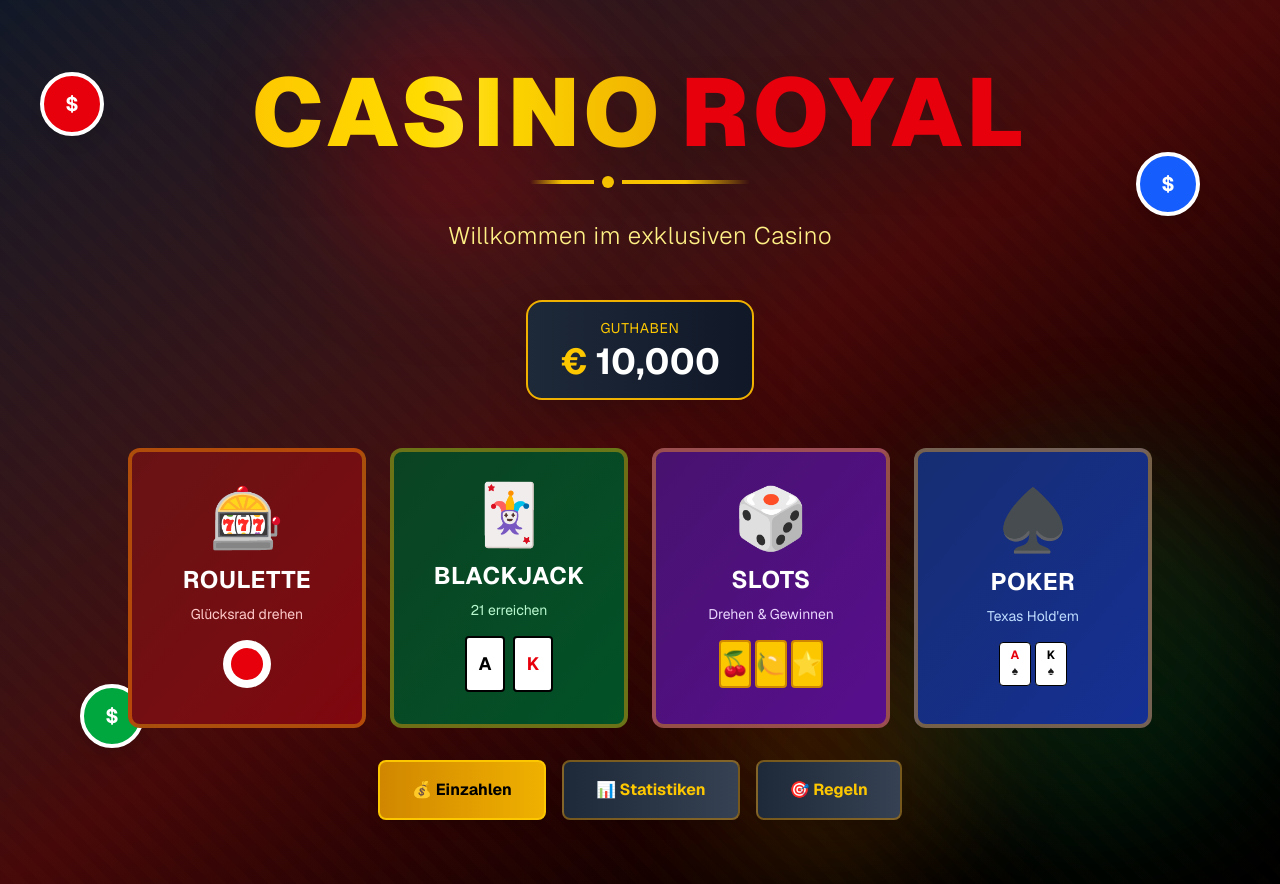
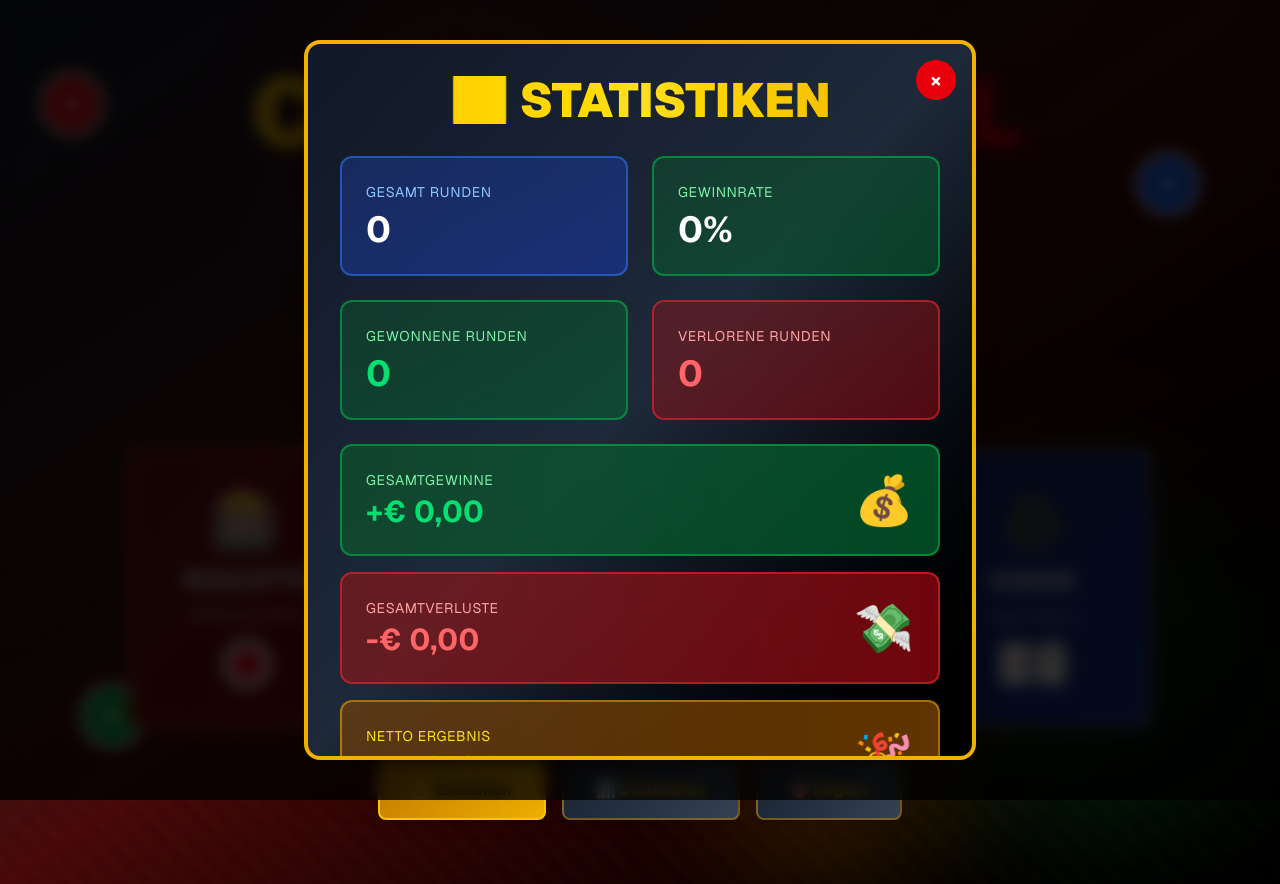
Before and after one commit to mohammad1323/my-app, a Next.js app in the folder my-app/: page / in a window 1280 px wide. Both pictures are taken after a click on the button "📊 Statistiken". Built offline with nearby package versions, Linux system fonts and the light colour scheme.

Commit message:
statistiken

```diff
--- a/my-app/app/page.tsx
+++ b/my-app/app/page.tsx
@@ -1,9 +1,38 @@
 'use client';
 
-import { useState } from 'react';
+import { useState, useEffect } from 'react';
+
+interface Statistics {
+  totalRounds: number;
+  wonRounds: number;
+  lostRounds: number;
+  totalWinnings: number;
+  totalLosses: number;
+}
 
 export default function Home() {
   const [hoveredGame, setHoveredGame] = useState<string | null>(null);
+  const [showStats, setShowStats] = useState(false);
+  const [statistics, setStatistics] = useState<Statistics>({
+    totalRounds: 0,
+    wonRounds: 0,
+    lostRounds: 0,
+    totalWinnings: 0,
+    totalLosses: 0,
+  });
+
+  // Load statistics from localStorage on mount
+  useEffect(() => {
+    const savedStats = localStorage.getItem('casinoStatistics');
+    if (savedStats) {
+      setStatistics(JSON.parse(savedStats));
+    }
+  }, []);
+
+  // Save statistics to localStorage whenever they change
+  useEffect(() => {
+    localStorage.setItem('casinoStatistics', JSON.stringify(statistics));
+  }, [statistics]);
 
   return (
     <div className="flex min-h-screen flex-col items-center justify-center bg-gradient-to-br from-gray-900 via-red-950 to-black font-sans relative overflow-hidden">
@@ -157,7 +186,10 @@ export default function Home() {
             <button className="px-8 py-4 rounded-lg bg-gradient-to-r from-yellow-600 to-yellow-500 text-black font-bold border-2 border-yellow-400 hover:from-yellow-500 hover:to-yellow-400 transition-all duration-300 shadow-lg hover:shadow-yellow-500/50 transform hover:scale-105">
               💰 Einzahlen
             </button>
-            <button className="px-8 py-4 rounded-lg bg-gradient-to-r from-gray-800 to-gray-700 text-yellow-400 font-bold border-2 border-yellow-600/50 hover:border-yellow-500 transition-all duration-300 shadow-lg hover:shadow-yellow-500/30 transform hover:scale-105">
+            <button
+              onClick={() => setShowStats(true)}
+              className="px-8 py-4 rounded-lg bg-gradient-to-r from-gray-800 to-gray-700 text-yellow-400 font-bold border-2 border-yellow-600/50 hover:border-yellow-500 transition-all duration-300 shadow-lg hover:shadow-yellow-500/30 transform hover:scale-105"
+            >
               📊 Statistiken
             </button>
             <button className="px-8 py-4 rounded-lg bg-gradient-to-r from-gray-800 to-gray-700 text-yellow-400 font-bold border-2 border-yellow-600/50 hover:border-yellow-500 transition-all duration-300 shadow-lg hover:shadow-yellow-500/30 transform hover:scale-105">
@@ -166,6 +198,142 @@ export default function Home() {
           </div>
         </div>
       </main>
+
+      {/* Statistics Modal */}
+      {showStats && (
+        <div className="fixed inset-0 z-50 flex items-center justify-center p-4 bg-black/80 backdrop-blur-sm">
+          <div className="relative bg-gradient-to-br from-gray-900 via-gray-800 to-black rounded-2xl border-4 border-yellow-500 shadow-2xl max-w-2xl w-full max-h-[90vh] overflow-y-auto">
+            {/* Close Button */}
+            <button
+              onClick={() => setShowStats(false)}
+              className="absolute top-4 right-4 w-10 h-10 bg-red-600 hover:bg-red-700 rounded-full flex items-center justify-center text-white font-bold text-xl transition-all duration-300 transform hover:scale-110"
+            >
+              ×
+            </button>
+
+            {/* Modal Content */}
+            <div className="p-8">
+              <h2 className="text-4xl md:text-5xl font-black text-center mb-8 bg-gradient-to-r from-yellow-400 via-yellow-300 to-yellow-500 bg-clip-text text-transparent">
+                📊 STATISTIKEN
+              </h2>
+
+              {/* Statistics Cards */}
+              <div className="grid grid-cols-1 md:grid-cols-2 gap-6 mb-6">
+                {/* Total Rounds */}
+                <div className="bg-gradient-to-br from-blue-900/50 to-blue-800/50 rounded-xl p-6 border-2 border-blue-500/50">
+                  <div className="text-blue-300 text-sm uppercase tracking-wider mb-2">Gesamt Runden</div>
+                  <div className="text-4xl font-bold text-white">{statistics.totalRounds}</div>
+                </div>
+
+                {/* Win Rate */}
+                <div className="bg-gradient-to-br from-green-900/50 to-green-800/50 rounded-xl p-6 border-2 border-green-500/50">
+                  <div className="text-green-300 text-sm uppercase tracking-wider mb-2">Gewinnrate</div>
+                  <div className="text-4xl font-bold text-white">
+                    {statistics.totalRounds > 0
+                      ? `${Math.round((statistics.wonRounds / statistics.totalRounds) * 100)}%`
+                      : '0%'}
+                  </div>
+                </div>
+
+                {/* Won Rounds */}
+                <div className="bg-gradient-to-br from-green-900/50 to-green-800/50 rounded-xl p-6 border-2 border-green-500/50">
+                  <div className="text-green-300 text-sm uppercase tracking-wider mb-2">Gewonnene Runden</div>
+                  <div className="text-4xl font-bold text-green-400">{statistics.wonRounds}</div>
+                </div>
+
+                {/* Lost Rounds */}
+                <div className="bg-gradient-to-br from-red-900/50 to-red-800/50 rounded-xl p-6 border-2 border-red-500/50">
+                  <div className="text-red-300 text-sm uppercase tracking-wider mb-2">Verlorene Runden</div>
+                  <div className="text-4xl font-bold text-red-400">{statistics.lostRounds}</div>
+                </div>
+              </div>
+
+              {/* Financial Statistics */}
+              <div className="space-y-4 mb-6">
+                {/* Total Winnings */}
+                <div className="bg-gradient-to-r from-green-900/70 to-green-800/70 rounded-xl p-6 border-2 border-green-500/50">
+                  <div className="flex items-center justify-between">
+                    <div>
+                      <div className="text-green-300 text-sm uppercase tracking-wider mb-1">Gesamtgewinne</div>
+                      <div className="text-3xl font-bold text-green-400 flex items-center gap-2">
+                        <span>+€</span>
+                        <span>{statistics.totalWinnings.toLocaleString('de-DE', { minimumFractionDigits: 2, maximumFractionDigits: 2 })}</span>
+                      </div>
+                    </div>
+                    <div className="text-5xl">💰</div>
+                  </div>
+                </div>
+
+                {/* Total Losses */}
+                <div className="bg-gradient-to-r from-red-900/70 to-red-800/70 rounded-xl p-6 border-2 border-red-500/50">
+                  <div className="flex items-center justify-between">
+                    <div>
+                      <div className="text-red-300 text-sm uppercase tracking-wider mb-1">Gesamtverluste</div>
+                      <div className="text-3xl font-bold text-red-400 flex items-center gap-2">
+                        <span>-€</span>
+                        <span>{statistics.totalLosses.toLocaleString('de-DE', { minimumFractionDigits: 2, maximumFractionDigits: 2 })}</span>
+                      </div>
+                    </div>
+                    <div className="text-5xl">💸</div>
+                  </div>
+                </div>
+
+                {/* Net Result */}
+                <div className={`bg-gradient-to-r rounded-xl p-6 border-2 ${
+                  (statistics.totalWinnings - statistics.totalLosses) >= 0
+                    ? 'from-yellow-900/70 to-yellow-800/70 border-yellow-500/50'
+                    : 'from-red-900/70 to-red-800/70 border-red-500/50'
+                }`}>
+                  <div className="flex items-center justify-between">
+                    <div>
+                      <div className={`text-sm uppercase tracking-wider mb-1 ${
+                        (statistics.totalWinnings - statistics.totalLosses) >= 0 ? 'text-yellow-300' : 'text-red-300'
+                      }`}>
+                        Netto Ergebnis
+                      </div>
+                      <div className={`text-4xl font-bold flex items-center gap-2 ${
+                        (statistics.totalWinnings - statistics.totalLosses) >= 0 ? 'text-yellow-400' : 'text-red-400'
+                      }`}>
+                        <span>{(statistics.totalWinnings - statistics.totalLosses) >= 0 ? '+' : ''}€</span>
+                        <span>{(statistics.totalWinnings - statistics.totalLosses).toLocaleString('de-DE', { minimumFractionDigits: 2, maximumFractionDigits: 2 })}</span>
+                      </div>
+                    </div>
+                    <div className="text-5xl">
+                      {(statistics.totalWinnings - statistics.totalLosses) >= 0 ? '🎉' : '📉'}
+                    </div>
+                  </div>
+                </div>
+              </div>
+
+              {/* Reset Button */}
+              <div className="flex justify-center gap-4">
+                <button
+                  onClick={() => {
+                    if (confirm('Möchten Sie wirklich alle Statistiken zurücksetzen?')) {
+                      setStatistics({
+                        totalRounds: 0,
+                        wonRounds: 0,
+                        lostRounds: 0,
+                        totalWinnings: 0,
+                        totalLosses: 0,
+                      });
+                    }
+                  }}
+                  className="px-6 py-3 rounded-lg bg-gradient-to-r from-red-600 to-red-700 text-white font-bold border-2 border-red-500 hover:from-red-700 hover:to-red-800 transition-all duration-300 shadow-lg hover:shadow-red-500/50 transform hover:scale-105"
+                >
+                  🔄 Zurücksetzen
+                </button>
+                <button
+                  onClick={() => setShowStats(false)}
+                  className="px-6 py-3 rounded-lg bg-gradient-to-r from-gray-700 to-gray-800 text-yellow-400 font-bold border-2 border-yellow-600/50 hover:border-yellow-500 transition-all duration-300 shadow-lg hover:shadow-yellow-500/30 transform hover:scale-105"
+                >
+                  Schließen
+                </button>
+              </div>
+            </div>
+          </div>
+        </div>
+      )}
 
       <style jsx>{`
         @keyframes fade-in {
```
